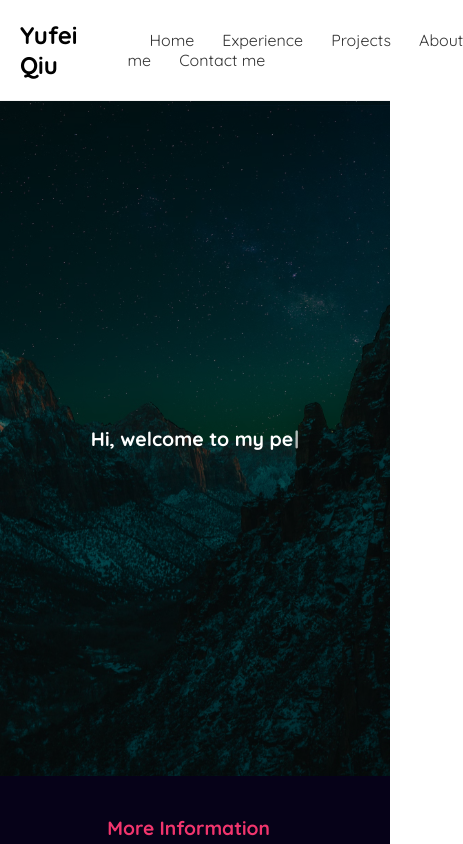
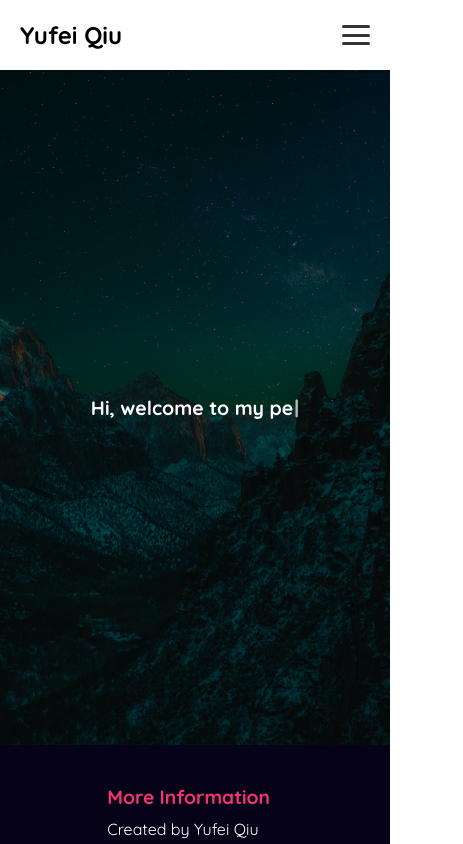
Before and after one commit to yufeiqiu-dev/yufei.qiu.portfolio, a React (Create React App) app: page / in a window 390 px wide. Shown: the top 844 px of the page, 463 px wide, since content can reach past the window. Built offline with nearby package versions, Linux system fonts and the light colour scheme.

Commit message:
added hamburger menu for nav bar to support mobile

```diff
--- a/src/Navbar.js
+++ b/src/Navbar.js
@@ -1,19 +1,57 @@
+import React, { useState, useEffect } from 'react';
 import { Link } from 'react-router-dom';
+
 const Navbar = () => {
-    return (
-        <nav className="navbar">
-            <h1>Yufei Qiu</h1>
-            <div className="links">
-                <a href='#/'>Home</a>
-                <a href='#/experience'>Experience</a>
-                <a href='#/project'>Projects</a>
-                <a href='#/about'>About me</a>
-                <a href='#/contact'>Contact me</a>
-            </div>
+  const [isOpen, setIsOpen] = useState(false);
 
-        </nav>
+  const toggleMenu = () => {
+    setIsOpen(prev => !prev);
+  };
 
-    );
-}
+  const closeMenu = () => {
+    setIsOpen(false);
+  };
+
+// Auto-close the menu on resize if width > 768px
+useEffect(() => {
+    const handleResize = () => {
+        if (window.innerWidth > 768 && isOpen) {
+        setIsOpen(false);
+        }
+    };
+    window.addEventListener('resize', handleResize);
+    return () => window.removeEventListener('resize', handleResize);
+    }, [isOpen]);
+
+  return (
+    <nav className="navbar">
+      <h1 className="navbar-title">Yufei Qiu</h1>
+
+      <div className={`hamburger ${isOpen ? 'open' : ''}`} onClick={toggleMenu}>
+        <span className="bar"></span>
+        <span className="bar"></span>
+        <span className="bar"></span>
+      </div>
+
+      <div className="links">
+        <a href="#/">Home</a>
+        <a href="#/experience">Experience</a>
+        <a href="#/project">Projects</a>
+        <a href="#/about">About me</a>
+        <a href="#/contact">Contact me</a>
+      </div>
+
+      {isOpen && (
+        <div className="mobile-menu">
+          <a href="#/" onClick={closeMenu}>Home</a>
+          <a href="#/experience" onClick={closeMenu}>Experience</a>
+          <a href="#/project" onClick={closeMenu}>Projects</a>
+          <a href="#/about" onClick={closeMenu}>About me</a>
+          <a href="#/contact" onClick={closeMenu}>Contact me</a>
+        </div>
+      )}
+    </nav>
+  );
+};
 
 export default Navbar;
--- a/src/index.css
+++ b/src/index.css
@@ -34,31 +34,125 @@ background-position: center;
 .typewriter-text {
   color: red;
 }
+/* nav bar */
 .navbar {
   padding: 20px;
   display: flex;
   align-items: center;
-  max-width: 800px;
+  max-width: 1000px;
   margin: 0 auto;
-  border-bottom: 1px solid #f2f2f2;
+  position: relative;
+}
 
-}
-.navbar h1 {
+.navbar-title {
   color: black;
   margin-right: 50px;
 }
-.navbar .links {
+
+.links {
   margin-left: auto;
 }
-.navbar a {
+
+.links a {
   margin-left: 16px;
   text-decoration: none;
   padding: 6px;
   color: #333;
 }
-.navbar a:hover {
+
+.links a:hover {
   color: #f1356d;
 }
+
+/* Hamburger icon */
+.hamburger {
+  display: none;
+  flex-direction: column;
+  justify-content: space-between;
+  width: 28px;
+  height: 20px;
+  cursor: pointer;
+  margin-left: auto;
+  z-index: 1001;
+}
+
+.bar {
+  height: 3px;
+  width: 100%;
+  background-color: #333;
+  border-radius: 999px;
+  transition: all 0.3s ease-in-out;
+}
+
+/* Create the "X" */
+.hamburger.open .bar:nth-child(1) {
+  transform: rotate(45deg) translate(5px, 5px);
+}
+
+.hamburger.open .bar:nth-child(2) {
+  transform: rotate(-45deg) translate(6px, -6px);
+}
+
+.hamburger.open .bar:nth-child(3) {
+  transform: rotate(-45deg) translate(6px, -6px);
+}
+
+
+/* Mobile menu dropdown */
+.mobile-menu {
+  position: absolute;
+  top: 70px;
+  right: 20px;
+  background-color: white;
+  border-radius: 16px;
+  box-shadow: 0 6px 24px rgba(0, 0, 0, 0.15);
+  padding: 20px;
+  display: flex;
+  flex-direction: column;
+  gap: 12px;
+  z-index: 1000;
+  min-width: 180px;
+  animation: fadeIn 0.25s ease-in-out;
+}
+
+.mobile-menu a {
+  color: #333;
+  text-decoration: none;
+  font-weight: 500;
+  border-radius: 8px;
+  padding: 6px 8px;
+  transition: background-color 0.2s ease;
+}
+
+.mobile-menu a:hover {
+  background-color: #f2f2f2;
+}
+
+/* Animation */
+@keyframes fadeIn {
+  from {
+    opacity: 0;
+    transform: scale(0.97);
+  }
+  to {
+    opacity: 1;
+    transform: scale(1);
+  }
+}
+
+/* Responsive behavior */
+@media screen and (max-width: 768px) {
+  .links {
+    display: none;
+  }
+
+  .hamburger {
+    display: flex;
+  }
+}
+
+
+/* nav ends */
 .content {
   max-width: 50%;
   margin: auto;
```
